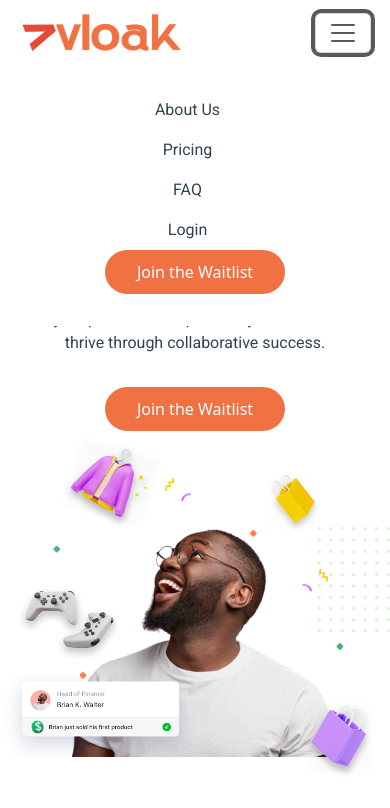
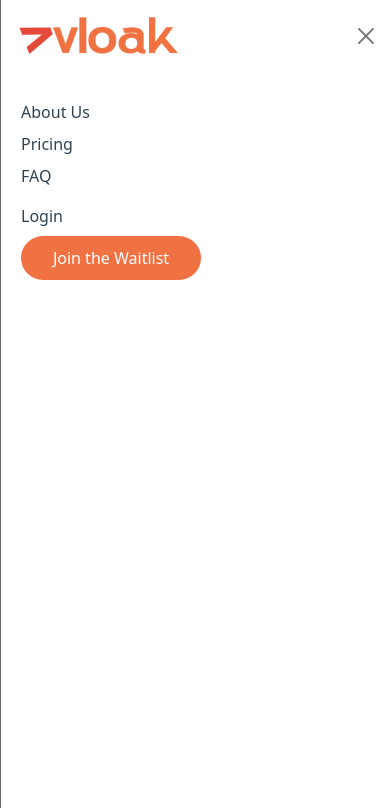
Before and after one commit to ibiyemimodupe/vloak, a plain HTML site: page index.html in a window 390 px wide. Both pictures are taken after a click on the button 342 px from the left and 40 px from the top of the page. Shown: the top 808 px of the page. Drawn offline with nearby package versions, Linux system fonts and the light colour scheme.

Commit message:
fix : menu bar

```diff
--- a/index.html
+++ b/index.html
@@ -34,51 +34,18 @@
             alt="logo"
           />
         </a>
+
+        <div class="mobile-menu">
+          <button class="mb-waitlist">Join Now</button>
           <button
-          class="navbar-toggler"
-          type="button"
-          data-bs-toggle="collapse"
-          data-bs-target="#navbarNavAltMarkup"
-          aria-controls="navbarNavAltMarkup"
-          aria-expanded="false"
-          aria-label="Toggle navigation"
-        >
-          <span class="navbar-toggler-icon"></span>
-        </button>
-        <div class="collapse navbar-collapse" id="navbarNavAltMarkup">
-          <ul class="navbar-nav">
-            <li class="nav-item">
-              <a class="nav-link" href="#">About Us</a>
-            </li>
-            <li class="nav-item">
-              <a class="nav-link" href="#">Pricing</a>
-            </li>
-            <li class="nav-item">
-              <a class="nav-link" href="#">FAQ</a>
-            </li>
-          </ul>
-          <ul class="navbar-nav">
-            <li class="nav-item"><a class="nav-link" href="#">Login</a></li>
-            <li class="nav-item">
-              <button class="waitlist">Join the Waitlist</button>
-            </li>
-          </ul>
-        </div>
-      </div>
-    </nav>
-
-    <!-- <button
             class="btn btn-primary d-lg-none"
             type="button"
             data-bs-toggle="offcanvas"
             data-bs-target="#offcanvasResponsive"
             aria-controls="offcanvasResponsive"
           >
-      <span class="navbar-toggler-icon"
-        ><img src="images/menu.png" alt=""
-      /></span>
+            <span class="navbar-toggler-icon"></span>
           </button>
-
           <div
             class="offcanvas-lg offcanvas-end"
             tabindex="-1"
@@ -87,7 +54,7 @@
           >
             <div class="offcanvas-header">
               <h5 class="offcanvas-title" id="offcanvasResponsiveLabel">
-          Responsive offcanvas
+                <img src="images/logo.png" alt="logo" />
               </h5>
               <button
                 type="button"
@@ -116,7 +83,44 @@
                 </ul>
               </div>
             </div>
-    </div> -->
+          </div>
+        </div>
+
+        <button
+          class="navbar-toggler"
+          type="button"
+          data-bs-toggle="collapse"
+          data-bs-target="#navbarNavAltMarkup"
+          aria-controls="navbarNavAltMarkup"
+          aria-expanded="false"
+          aria-label="Toggle navigation"
+        >
+          <span class="navbar-toggler-icon"></span>
+        </button>
+        <div
+          class="collapse navbar-collapse desktop-menu"
+          id="navbarNavAltMarkup"
+        >
+          <ul class="navbar-nav">
+            <li class="nav-item">
+              <a class="nav-link" href="#">About Us</a>
+            </li>
+            <li class="nav-item">
+              <a class="nav-link" href="#">Pricing</a>
+            </li>
+            <li class="nav-item">
+              <a class="nav-link" href="#">FAQ</a>
+            </li>
+          </ul>
+          <ul class="navbar-nav">
+            <li class="nav-item"><a class="nav-link" href="#">Login</a></li>
+            <li class="nav-item">
+              <button class="waitlist">Join the Waitlist</button>
+            </li>
+          </ul>
+        </div>
+      </div>
+    </nav>
 
     <section class="hero1-section">
       <div class="hero1-container">
@@ -461,7 +465,6 @@
     <section class="hero7-section">
       <div class="swiper mySwiper2">
         <div class="swiper-wrapper">
-
           <div class="swiper-slide">
             <div class="hero7-content">
               <div class="card--badge">29.Jun.2021</div>
@@ -488,7 +491,13 @@
                     <p>By: Sarah Rowardson</p>
                   </div>
                   <div class="hero7-likes">
-                    <div><img src="images/likes.png" alt="" class="hero7-like-icon" /></div>
+                    <div>
+                      <img
+                        src="images/likes.png"
+                        alt=""
+                        class="hero7-like-icon"
+                      />
+                    </div>
                     <p>175</p>
                   </div>
                 </div>
@@ -522,7 +531,13 @@
                     <p>By: Sarah Rowardson</p>
                   </div>
                   <div class="hero7-likes">
-                    <div><img src="images/likes.png" alt="" class="hero7-like-icon" /></div>
+                    <div>
+                      <img
+                        src="images/likes.png"
+                        alt=""
+                        class="hero7-like-icon"
+                      />
+                    </div>
                     <p>175</p>
                   </div>
                 </div>
@@ -556,7 +571,13 @@
                     <p>By: Sarah Rowardson</p>
                   </div>
                   <div class="hero7-likes">
-                    <div><img src="images/likes.png" alt="" class="hero7-like-icon" /></div>
+                    <div>
+                      <img
+                        src="images/likes.png"
+                        alt=""
+                        class="hero7-like-icon"
+                      />
+                    </div>
                     <p>175</p>
                   </div>
                 </div>
@@ -590,14 +611,19 @@
                     <p>By: Sarah Rowardson</p>
                   </div>
                   <div class="hero7-likes">
-                    <div><img src="images/likes.png" alt="" class="hero7-like-icon" /></div>
+                    <div>
+                      <img
+                        src="images/likes.png"
+                        alt=""
+                        class="hero7-like-icon"
+                      />
+                    </div>
                     <p>175</p>
                   </div>
                 </div>
               </div>
             </div>
           </div>
-
         </div>
         <div class="swiper-pagination"></div>
       </div>
--- a/query.css
+++ b/query.css
@@ -19,6 +19,18 @@
   .hero3-content {
     display: flex;
     justify-content: center;
+  }
+}
+
+@media only screen and (max-width: 990px) {
+  .navbar-toggler {
+    display: none;
+  }
+  .mobile-menu {
+    display: flex;
+  }
+  .navbar {
+    width: 100%;
   }
 }
 
@@ -47,7 +59,7 @@
   }
   .hero1-section {
     padding-bottom: 30px;
-}
+  }
   .hero1-content,
   .hero1-image {
     width: 100%;
@@ -115,8 +127,8 @@
     gap: 50px;
   }
   .hero6-item {
-  text-align: center;
-}
+    text-align: center;
+  }
   .hero5-content {
     display: block;
   }
@@ -134,13 +146,26 @@
   }
   .hero8-text-content {
     width: 90%;
-}
+  }
   .hero4-container {
     padding: 30px;
   }
   .hero9-section {
     padding-bottom: 46px;
-}
+  }
+  .mb-waitlist {
+    width: 120px;
+  }
+  .navbar-brand img {
+    width: 106.26px;
+    height: 26px;
+  }
+  .custom-button {
+    width: 200px;
+  }
+  .arrow-circle {
+    left: 144px;
+  }
 }
 
 @media only screen and (max-width: 320px) {
@@ -150,4 +175,13 @@
   .hero-footer-social-icons {
     gap: 14px;
   }
+  .navbar-brand img {
+    width: 86.26px;
+    height: auto;
+  }
+  .mb-waitlist {
+    width: 80px;
+    height: auto;
+    font-size: 10px;
+  }
 }
--- a/style.css
+++ b/style.css
@@ -28,7 +28,7 @@ h6 {
   max-height: 40px;
 }
 .navbar-nav {
-  margin-left: auto; /* Move the navigation items to the right */
+  margin-left: auto;
 }
 .navbar-nav a {
   color: #314351;
@@ -57,15 +57,57 @@ h6 {
   text-align: center;
   padding: 2rem 0;
 }
-.container-fluid {
-  --bs-gutter-x: 0 !important;
-  --bs-gutter-y: 0 !important;
-  width: 100% !important;
-  padding-right: 0 !important;
-  padding-left: 0 !important;
-  margin-right: 0 !important;
-  margin-left: 0 !important;
+.offcanvas-body {
+  padding: 20px;
 }
+.offcanvas-body div {
+  display: flex;
+  flex-direction: column;
+}
+
+.offcanvas-body ul {
+  list-style: none;
+  margin: 0;
+  padding: 0;
+}
+.offcanvas-body li {
+  margin: 8px 0;
+  padding: 0;
+}
+.offcanvas-body a {
+  text-decoration: none;
+  color: #314351;
+}
+.offcanvas-body a:hover {
+  color: #f07243;
+}
+.mobile-menu{
+  display: none;
+}
+.mb-waitlist {
+  width: 180px;
+  height: 44px;
+  border-radius: 38px;
+  padding: 0 3px;
+  border: none;
+  background: #f07243;
+  color: white;
+}
+.btn-primary {
+  --bs-btn-bg: white !important;
+  --bs-btn-border-color: none !important;
+}
+.btn-primary:focus,
+.btn-primary:active,
+.btn-primary:hover {
+  background-color: transparent;
+  border-color: inherit;
+}
+.btn-primary:active {
+  background-color: transparent !important;
+}
+
+
 
 /* HERO ONE */
 .hero1-section {
@@ -107,6 +149,7 @@ h6 {
   line-height: 24px;
 }
 
+
 /* HERO TWO */
 .hero2-section {
   max-width: 1440px;
@@ -137,6 +180,7 @@ h6 {
   max-width: 179px;
   height: auto;
 }
+
 
 /* HERO THREE */
 .hero3-section {
@@ -226,6 +270,7 @@ h6 {
   color: white;
 }
 
+
 /* HERO FOUR */
 .hero4-section {
   max-width: 1440px;
@@ -280,7 +325,6 @@ h6 {
   border: none;
   cursor: pointer;
 }
-
 .arrow-circle {
   position: absolute;
   width: 50px;
@@ -294,6 +338,7 @@ h6 {
   justify-content: center;
   color: #f07243;
 }
+
 
 /* HERO FIVE */
 .hero5-section {
@@ -392,6 +437,7 @@ h6 {
   background-color: #f07243;
 }
 
+
 /* HERO SIX */
 .hero6-section {
   max-width: 1440px;
@@ -449,6 +495,7 @@ h6 {
   flex-direction: column;
   gap: 100px;
 }
+
 
 /* HERO SEVEN */
 .hero7-section {
@@ -527,11 +574,11 @@ h6 {
   padding-bottom: 4rem;
 }
 
+
 /* HERO EIGHT */
 .hero8-section {
   max-width: 1440px;
   margin: auto;
-  /* padding-bottom: 50px; */
 }
 .hero8-container {
   width: 80%;
@@ -555,7 +602,6 @@ h6 {
 }
 .hero8-faq-icon {
   width: 48px;
-  /* height: 48px; */
   padding: 12px;
   border-radius: 10px;
   border: 1px solid #eaecf0;
@@ -610,6 +656,7 @@ h6 {
   text-align: left;
 }
 
+
 /* HERO NINE */
 .hero9-section {
   max-width: 1440px;
@@ -641,6 +688,7 @@ h6 {
   padding-top: 8px;
   padding-bottom: 32px;
 }
+
 
 /* FOOTER */
 footer {
```
Lines whose indentation alone changed are shown as unchanged.
